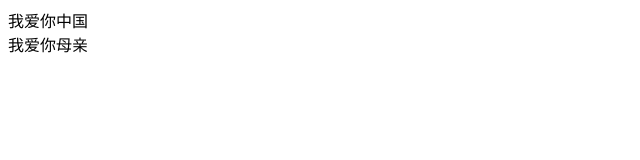
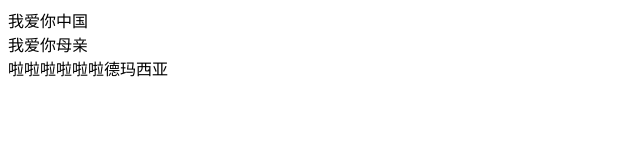
Before and after one commit to AniyoVc/Vingci, a plain HTML site: page index.html in a window 1280 px wide. Shown: the whole page, without its empty margins (0-640 px from the left). Drawn offline with Linux system fonts and the light colour scheme.

Commit message:
index.html

```diff
--- a/index.html
+++ b/index.html
@@ -6,6 +6,6 @@
 <body onselectstart="return false">
 <div>我爱你中国</div>
 <div>我爱你母亲</div>
-
+<div>啦啦啦啦啦啦德玛西亚</div>
 </body>
 </html>
```
